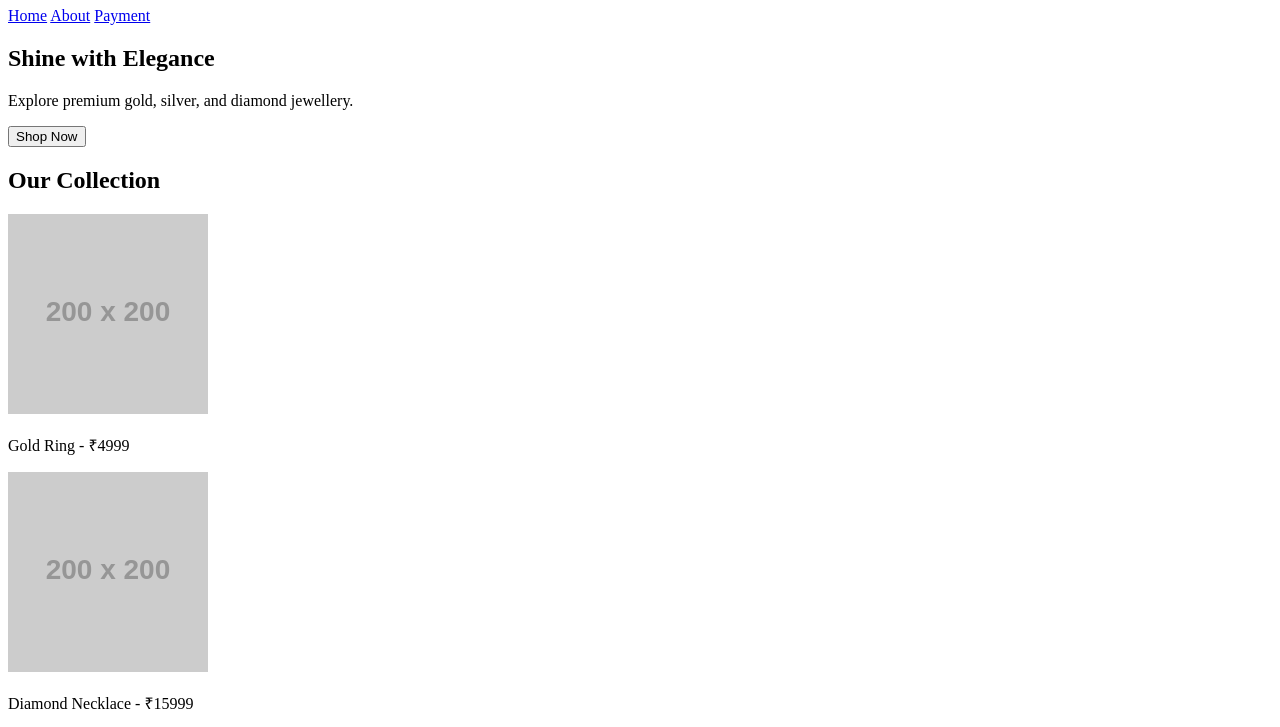
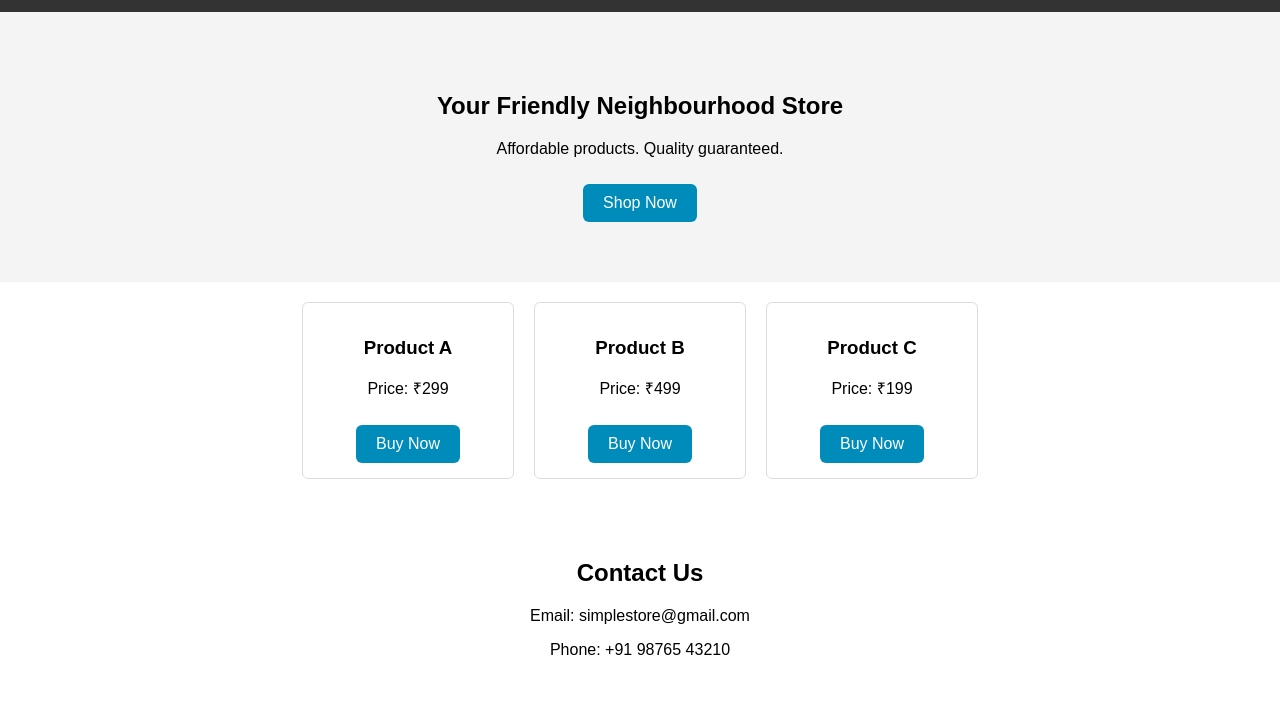
Before and after one commit to ambikagangani564-del/GA-1, a plain HTML site: page index.html in a window 1280 px wide. Shown: the part 73-800 px from the top of the page. Drawn offline with Linux system fonts and the light colour scheme; placeholder pictures from the web are drawn by us.

Commit message:
Update index.html

```diff
--- a/index.html
+++ b/index.html
@@ -3,48 +3,59 @@
 <head>
   <meta charset="UTF-8">
   <meta name="viewport" content="width=device-width, initial-scale=1.0">
-  <title>Jewel Store - Home</title>
-  <link rel="stylesheet" href="css/styles.css">
+  <title>Simple Store</title>
+  <style>
+    body {font-family: Arial, sans-serif; margin: 0; padding: 0;}
+    header {background: #333; padding: 15px; text-align: center;}
+    header h1 {color: white; margin: 0;}
+    nav a {margin: 0 10px; color: white; text-decoration: none; font-size: 16px;}
+    .hero {text-align: center; padding: 60px 20px; background: #f4f4f4;}
+    .btn {display: inline-block; background: #008CBA; color: white; padding: 10px 20px; text-decoration: none; border-radius: 6px; margin-top: 10px;}
+    .products {padding: 20px; display: flex; justify-content: center; gap: 20px;}
+    .card {border: 1px solid #ddd; padding: 15px; width: 180px; text-align: center; border-radius: 6px;}
+    .contact-box {padding: 40px; text-align: center;}
+  </style>
 </head>
-
 <body>
 
 <header>
-  <h1>Jewel Store</h1>
+  <h1>Welcome to Simple Store</h1>
   <nav>
-      <a href="index.html">Home</a>
-      <a href="about.html">About</a>
-      <a href="payment.html">Payment</a>
+    <a href="#">Home</a>
+    <a href="#products">Products</a>
+    <a href="#contact">Contact</a>
   </nav>
 </header>
 
 <section class="hero">
-  <h2>Shine with Elegance</h2>
-  <p>Explore premium gold, silver, and diamond jewellery.</p>
-  <button onclick="goToPayment()">Shop Now</button>
+  <h2>Your Friendly Neighbourhood Store</h2>
+  <p>Affordable products. Quality guaranteed.</p>
+  <a href="#products" class="btn">Shop Now</a>
 </section>
 
-<section class="products">
-  <h2>Our Collection</h2>
-
-  <div class="product-grid">
-    <div class="product">
-      <img src="https://via.placeholder.com/200" alt="Ring">
-      <p>Gold Ring - ₹4999</p>
-    </div>
-
-    <div class="product">
-      <img src="https://via.placeholder.com/200" alt="Necklace">
-      <p>Diamond Necklace - ₹15999</p>
-    </div>
-
-    <div class="product">
-      <img src="https://via.placeholder.com/200" alt="Bracelet">
-      <p>Silver Bracelet - ₹2999</p>
-    </div>
+<section id="products" class="products">
+  <div class="card">
+    <h3>Product A</h3>
+    <p>Price: ₹299</p>
+    <a href="#contact" class="btn">Buy Now</a>
+  </div>
+  <div class="card">
+    <h3>Product B</h3>
+    <p>Price: ₹499</p>
+    <a href="#contact" class="btn">Buy Now</a>
+  </div>
+  <div class="card">
+    <h3>Product C</h3>
+    <p>Price: ₹199</p>
+    <a href="#contact" class="btn">Buy Now</a>
   </div>
 </section>
 
-<script src="js/script.js"></script>
+<section id="contact" class="contact-box">
+  <h2>Contact Us</h2>
+  <p>Email: simplestore@gmail.com</p>
+  <p>Phone: +91 98765 43210</p>
+</section>
+
 </body>
 </html>
```
